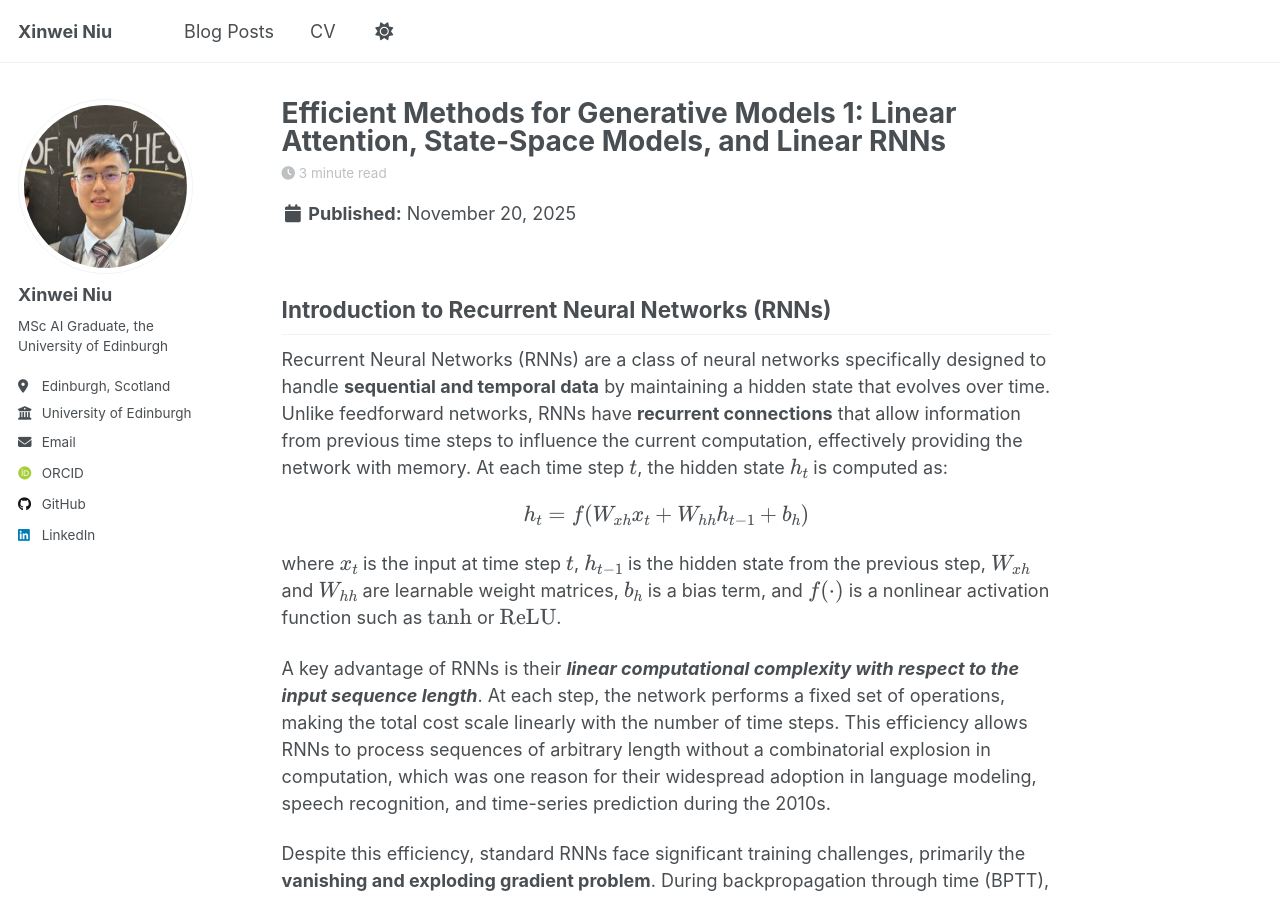
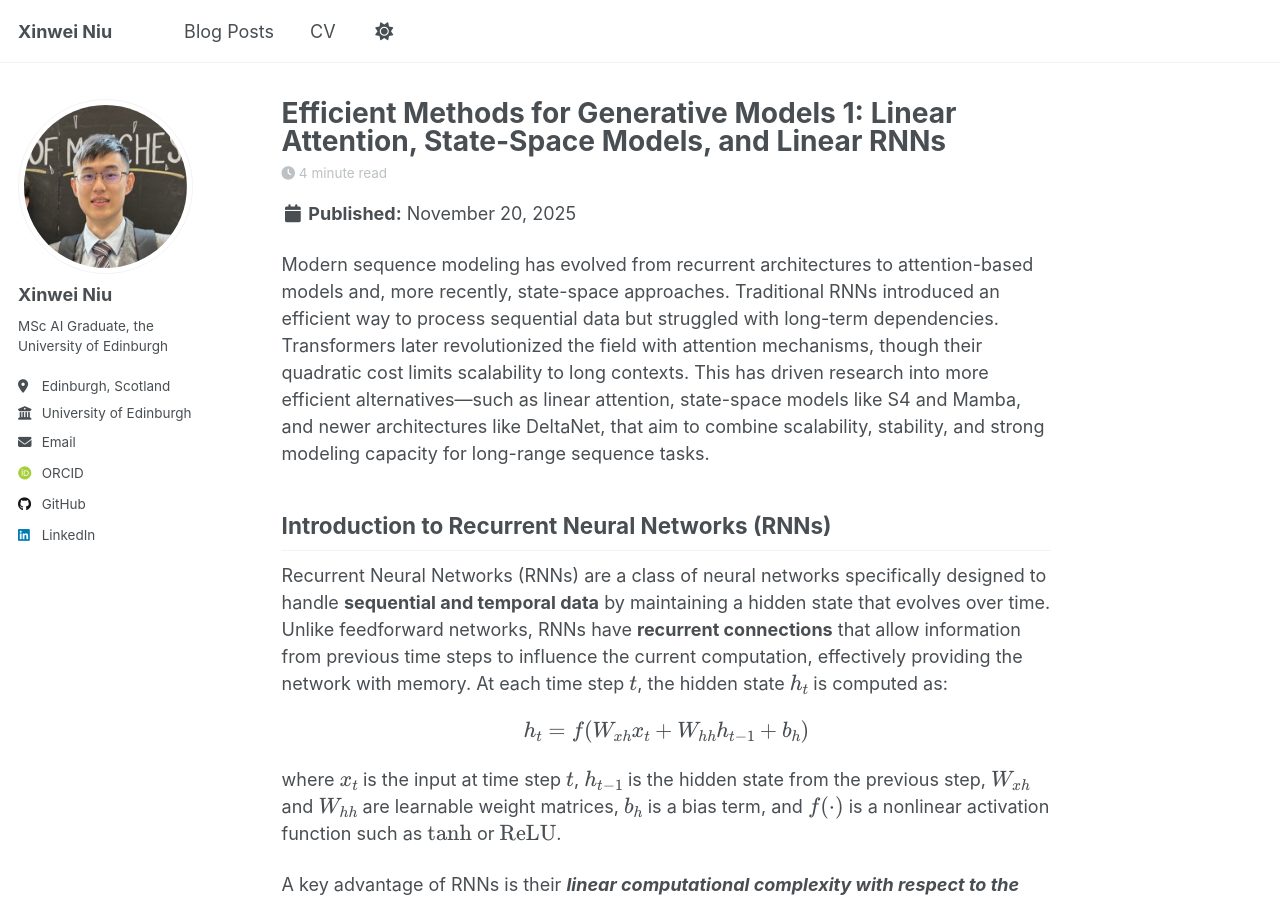
Before and after one commit to xinwei-niu/xinwei-niu.github.io, a Jekyll site: the page built from _posts/2025-11-20-blog-post-First-Blog-On-LinearComplexityModel.md, in a window 1280 px wide and 900 px high. Built offline with Jekyll 4.4.1, drawn with Linux system fonts in a browser that asks for light colours; some web fonts are replaced; a script that is not in the unit is left out.

Commit message:
edit blog 1

```diff
--- a/_posts/2025-11-20-blog-post-First-Blog-On-LinearComplexityModel.md
+++ b/_posts/2025-11-20-blog-post-First-Blog-On-LinearComplexityModel.md
@@ -8,6 +8,9 @@ tags:
   - Long Context
   - Linear Attention
 ---
+
+Modern sequence modeling has evolved from recurrent architectures to attention-based models and, more recently, state-space approaches. Traditional RNNs introduced an efficient way to process sequential data but struggled with long-term dependencies. Transformers later revolutionized the field with attention mechanisms, though their quadratic cost limits scalability to long contexts. This has driven research into more efficient alternatives—such as linear attention, state-space models like S4 and Mamba, and newer architectures like DeltaNet, that aim to combine scalability, stability, and strong modeling capacity for long-range sequence tasks.
+
 
 
 ## Introduction to Recurrent Neural Networks (RNNs)
@@ -53,7 +56,7 @@ Linear Attention[5]
 
 
 
-
+---
 ## DeltaNet and Future Work
 
 
```
